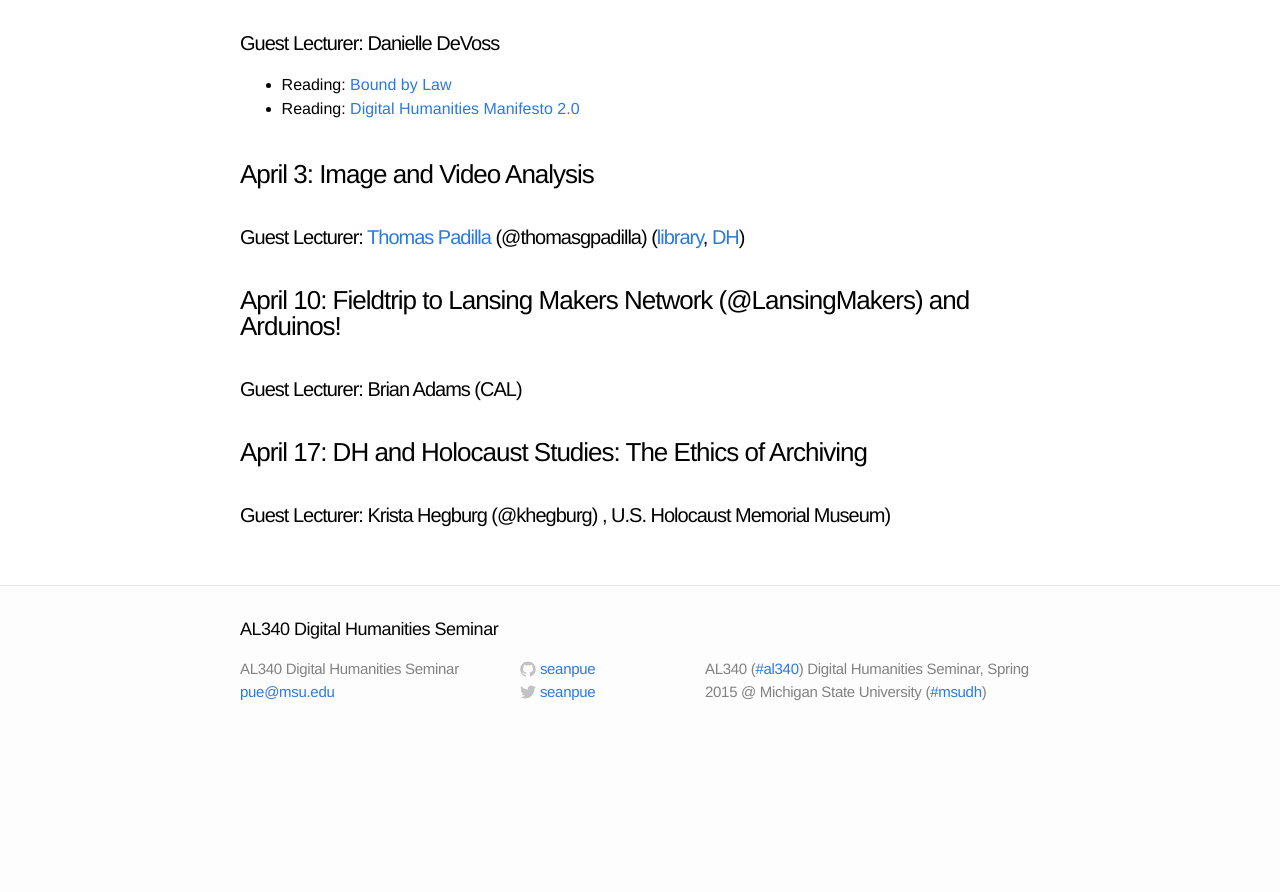
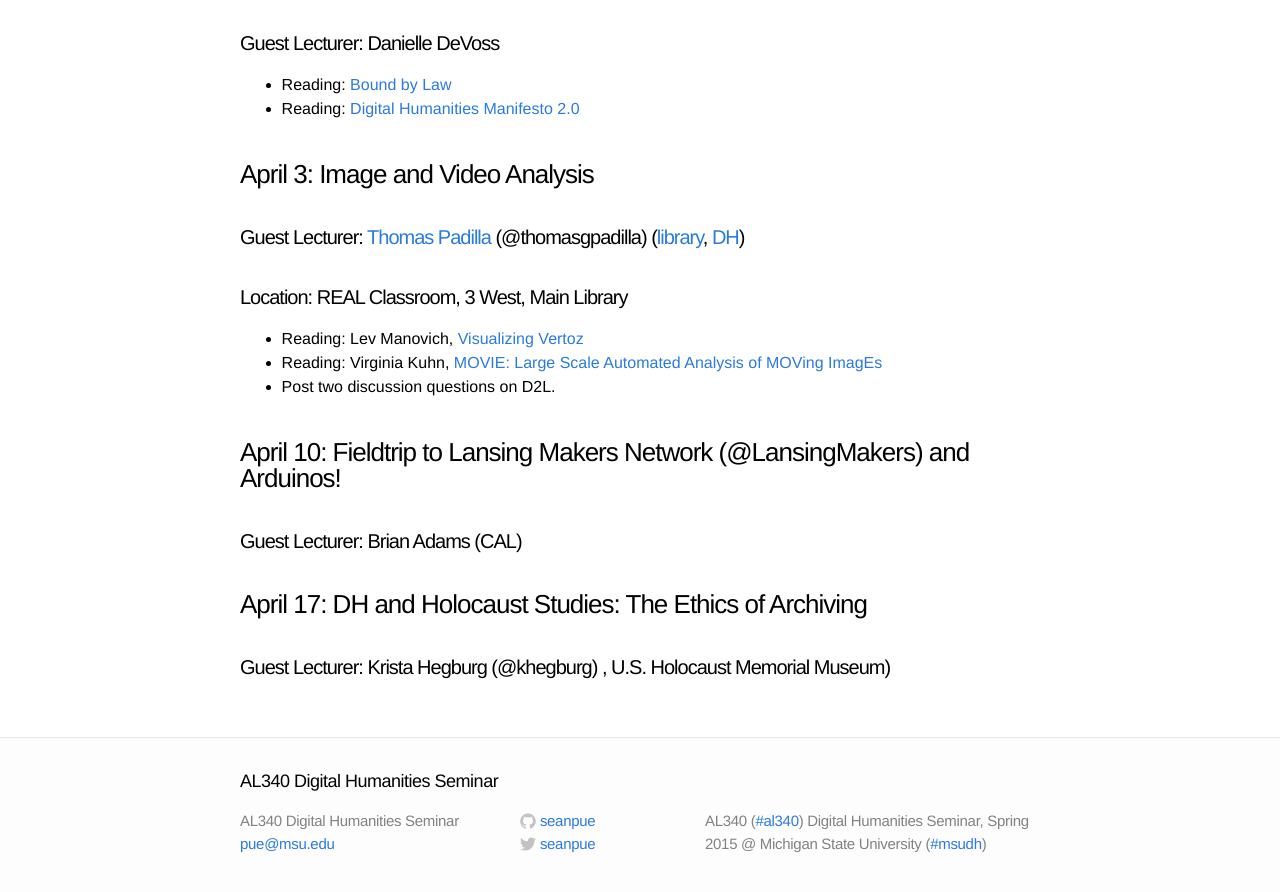
Before and after one commit to seanpue/al340, a Jekyll site: the page built from syllabus.md, in a window 1280 px wide and 900 px high, scrolled down 4647 px. Shown: the top 892 px of the window. Built offline with Jekyll 4.4.1, drawn with Linux system fonts in a browser that asks for light colours; before the commit the page ends 5395 px from its top, so only the background shows below that.

Commit message:
fixed friday readings

```diff
--- a/syllabus.md
+++ b/syllabus.md
@@ -164,6 +164,12 @@ http://blog.rantijunus.net/2014/02/02/tools-i-use-when-performing-accessibility-
 
 #### Guest Lecturer: [Thomas Padilla] (@thomasgpadilla) ([library], [DH])
 
+#### Location: REAL Classroom, 3 West, Main Library
+
+* Reading: Lev Manovich, [Visualizing Vertoz](http://softwarestudies.com/cultural_analytics/Manovich.Visualizing_Vertov.2013.pdf)
+* Reading: Virginia Kuhn, [MOVIE: Large Scale Automated Analysis of MOVing ImagEs](http://www.academia.edu/7681506/MOVIE_Large_Scale_Automated_Analysis_of_MOVing_ImagEs)
+* Post two discussion questions on D2L.
+
 ### April 10: Fieldtrip to Lansing Makers Network (@LansingMakers) and Arduinos!
 
 #### Guest Lecturer: Brian Adams (CAL)
```
